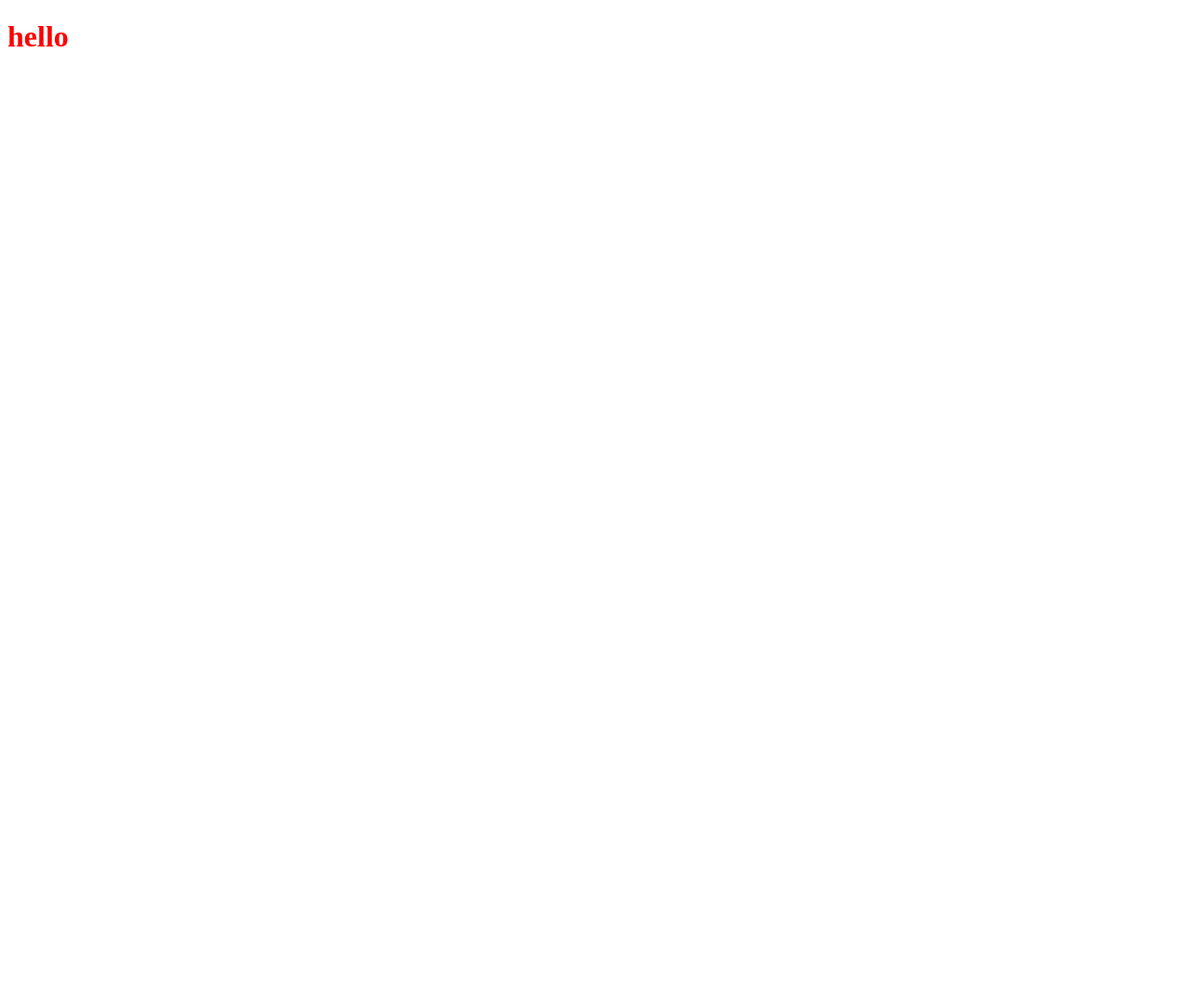
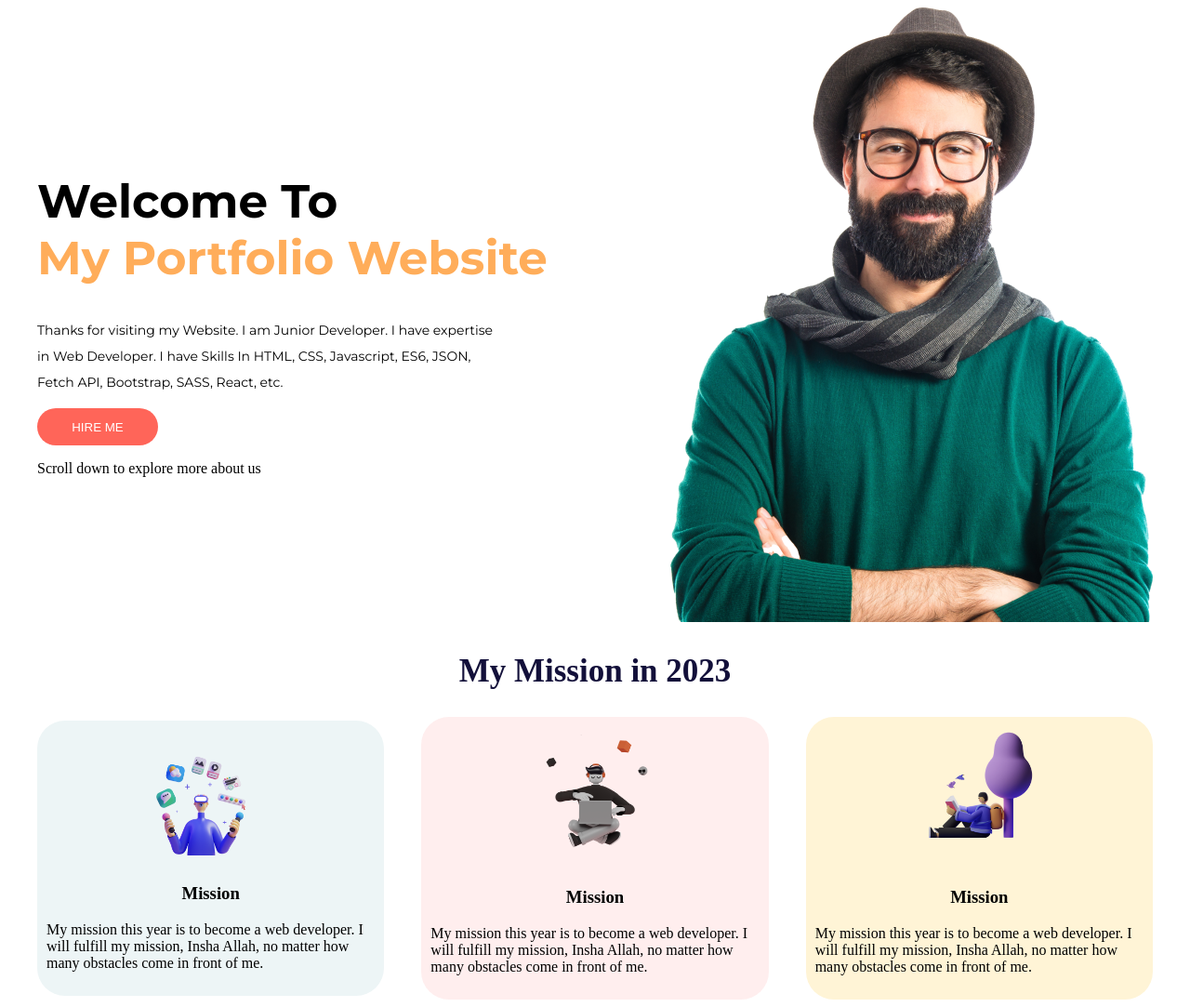
Before and after one commit to web-shahadat-hossain/personal-website-class4, a plain HTML site: page index.html in a window 1280 px wide. Shown: the whole page at 93% size. Before the commit the page ends 800 px from the top, so only its background shows below. Drawn offline with Linux system fonts and the light colour scheme.

Commit message:
banner and mission section completd

```diff
--- a/index.html
+++ b/index.html
@@ -8,6 +8,61 @@
     <link rel="stylesheet" href="./style.css" />
   </head>
   <body>
-    <h1>hello</h1>
+    <!-- banner section start here -->
+    <div class="container">
+      <div>
+        <h1 class="banner_title">
+          Welcome To <br />
+          <span> My Portfolio Website</span>
+        </h1>
+
+        <p class="banner-para">
+          Thanks for visiting my Website. I am Junior Developer. I have
+          expertise in Web Developer. I have Skills In HTML, CSS, Javascript,
+          ES6, JSON, Fetch API, Bootstrap, SASS, React, etc.
+        </p>
+        <button class="btn">HIRE ME</button>
+        <p>Scroll down to explore more about us</p>
+      </div>
+      <div>
+        <img src="./images/person/person-2.png" alt="banner" />
+      </div>
+    </div>
+    <!-- banner section end  -->
+
+    <!-- My Mission section start  -->
+    <div>
+      <h2>My Mission in 2023</h2>
+
+      <div class="container mission">
+        <div id="card1">
+          <img src="./images/illustrators/illustrator-1.png" alt="" />
+          <h3>Mission</h3>
+          <p>
+            My mission this year is to become a web developer. I will fulfill my
+            mission, Insha Allah, no matter how many obstacles come in front of
+            me.
+          </p>
+        </div>
+        <div id="card2">
+          <img src="./images/illustrators/illustrator-2.png" alt="" />
+          <h3>Mission</h3>
+          <p>
+            My mission this year is to become a web developer. I will fulfill my
+            mission, Insha Allah, no matter how many obstacles come in front of
+            me.
+          </p>
+        </div>
+        <div id="card3">
+          <img src="./images/illustrators/illustrator-3.png" alt="" />
+          <h3>Mission</h3>
+          <p>
+            My mission this year is to become a web developer. I will fulfill my
+            mission, Insha Allah, no matter how many obstacles come in front of
+            me.
+          </p>
+        </div>
+      </div>
+    </div>
   </body>
 </html>
--- a/style.css
+++ b/style.css
@@ -1,3 +1,68 @@
-h1 {
-  color: red;
+@import url("https://fonts.googleapis.com/css2?family=Montserrat:wght@400;500;600;700;800;900&display=swap");
+
+/* common style  */
+.btn {
+  background-color: #ff6559;
+  width: 130px;
+  height: 40px;
+  border: none;
+  border-radius: 50px;
+  color: #fff;
 }
+.container {
+  width: 1200px;
+  margin: 0 auto;
+  display: flex;
+  align-items: center;
+  justify-content: space-between;
+}
+h2 {
+  color: #13103a;
+  font-size: 35px;
+  text-align: center;
+}
+
+/* banner style start here  */
+.banner_title {
+  font-size: 50px;
+  font-family: "Montserrat", sans-serif;
+}
+.banner_title span {
+  color: #ffad5a;
+}
+.banner-para {
+  font-size: 14px;
+  width: 500px;
+  line-height: 28px;
+  font-family: "Montserrat", sans-serif;
+}
+
+/* mission style start here  */
+
+.mission img {
+  width: 150px;
+  margin: auto;
+}
+.mission p {
+  text-align: left;
+}
+
+#card1 {
+  background-color: #edf5f6;
+  border-radius: 30px;
+  padding: 10px;
+  text-align: center;
+}
+#card2 {
+  background-color: #ffeeee;
+  margin: 0 40px;
+  border-radius: 30px;
+  padding: 10px;
+  text-align: center;
+}
+#card3 {
+  background-color: #fff4d6;
+  border-radius: 30px;
+  padding: 10px;
+  text-align: center;
+}
```
